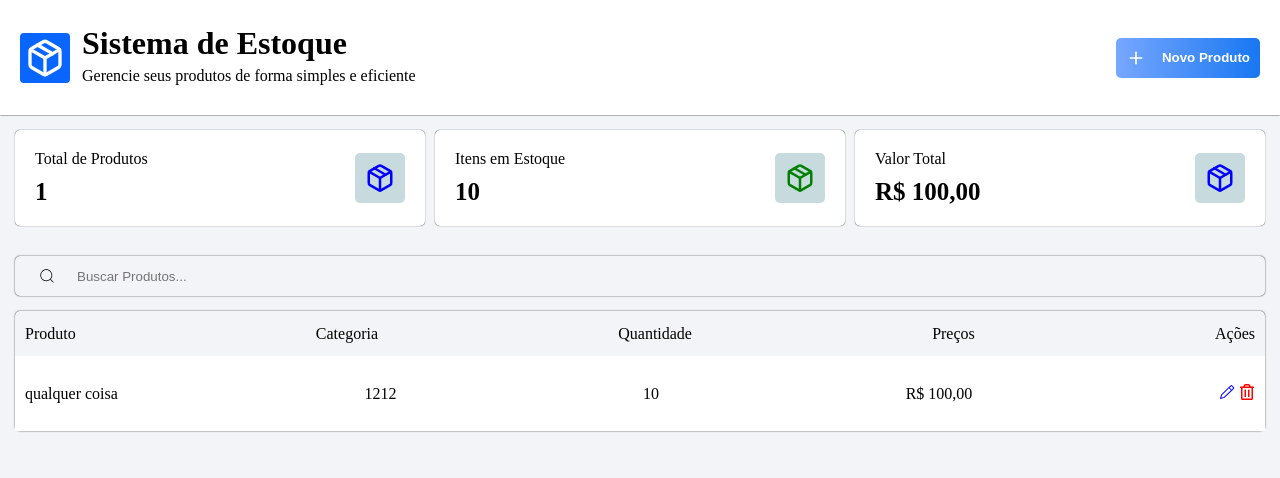
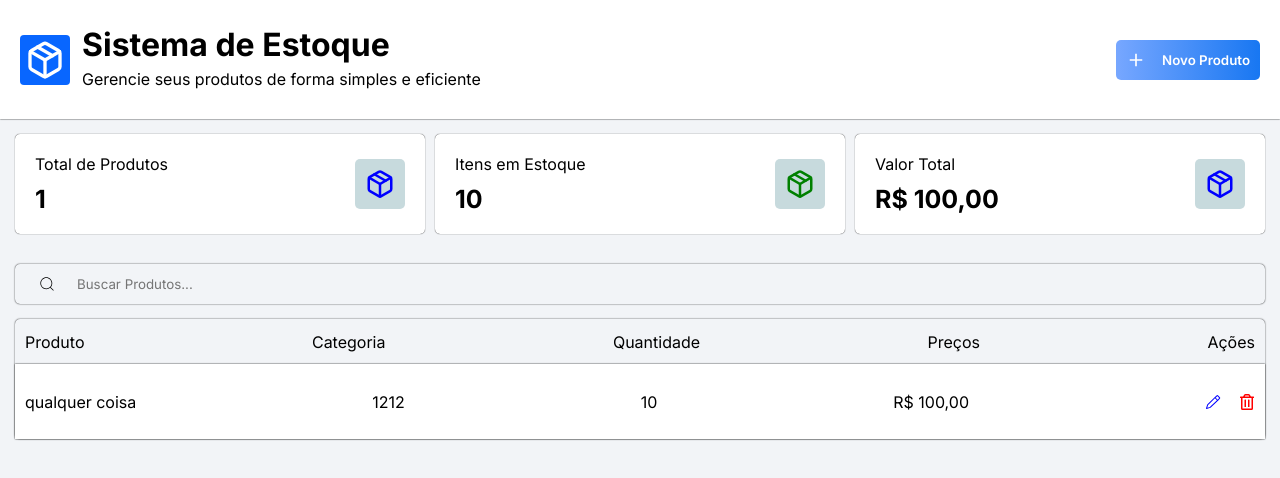
Before and after one commit to Uberdanalmeida/controle-estoque, a React (Vite) app: page / in a window 1280 px wide. Shown: the top 478 px of the page. Built offline with nearby package versions, Linux system fonts and the light colour scheme.

Commit message:
Utilizando o google fonts, e outros icones no projeto.

```diff
--- a/src/App.css
+++ b/src/App.css
@@ -1,6 +1,9 @@
+@import url('https://fonts.googleapis.com/css2?family=Inter:ital,opsz,wght@0,14..32,100..900;1,14..32,100..900&display=swap');
+
 * {
   padding: 0;
   margin: 0;
+  font-family: 'Inter';
 }
 
 body {
@@ -126,9 +129,16 @@ h1, .cab {
 
 .cadastrando {
   display: flex;
+  box-shadow: 0 0 1.5px black;
   align-items: center;
   background-color: #ffff;
   height: 55px;
   justify-content: space-between;
   padding: 10px;
 }
+
+.icones {
+  display: flex;
+  width: 50px;
+  justify-content: space-between;
+}
--- a/src/Components/Cadastro.jsx
+++ b/src/Components/Cadastro.jsx
@@ -17,7 +17,7 @@ export default function Cadastro() {
                 <span>1212</span>
                 <span>10</span>
                 <span>R$ 100,00</span>
-                <span><GoPencil color="blue" /> <FaRegTrashAlt color="red" /></span>
+                <span className="icones"><GoPencil color="blue" /> <FaRegTrashAlt color="red" /></span>
             </div>
         </div>
     )
```
